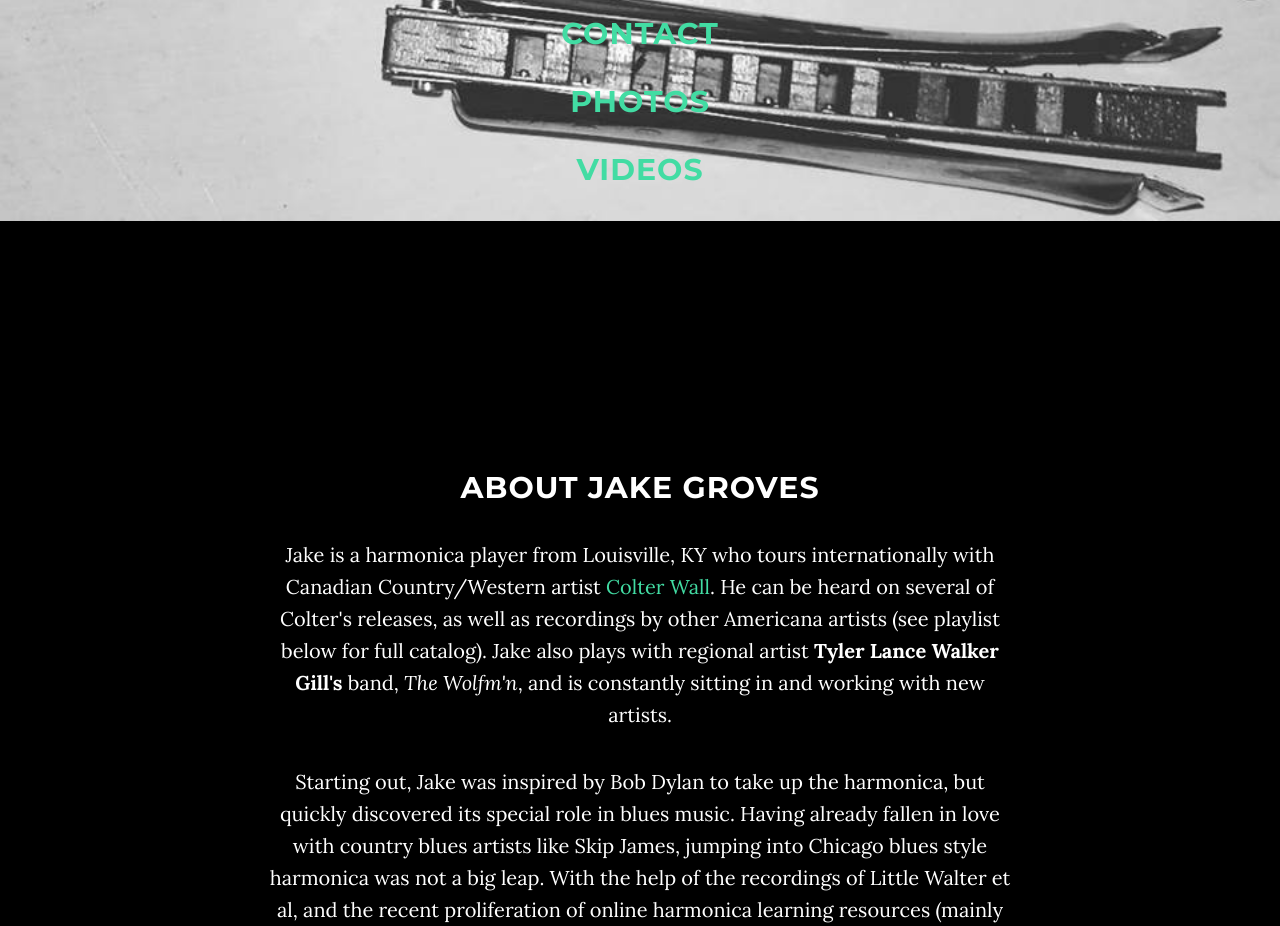
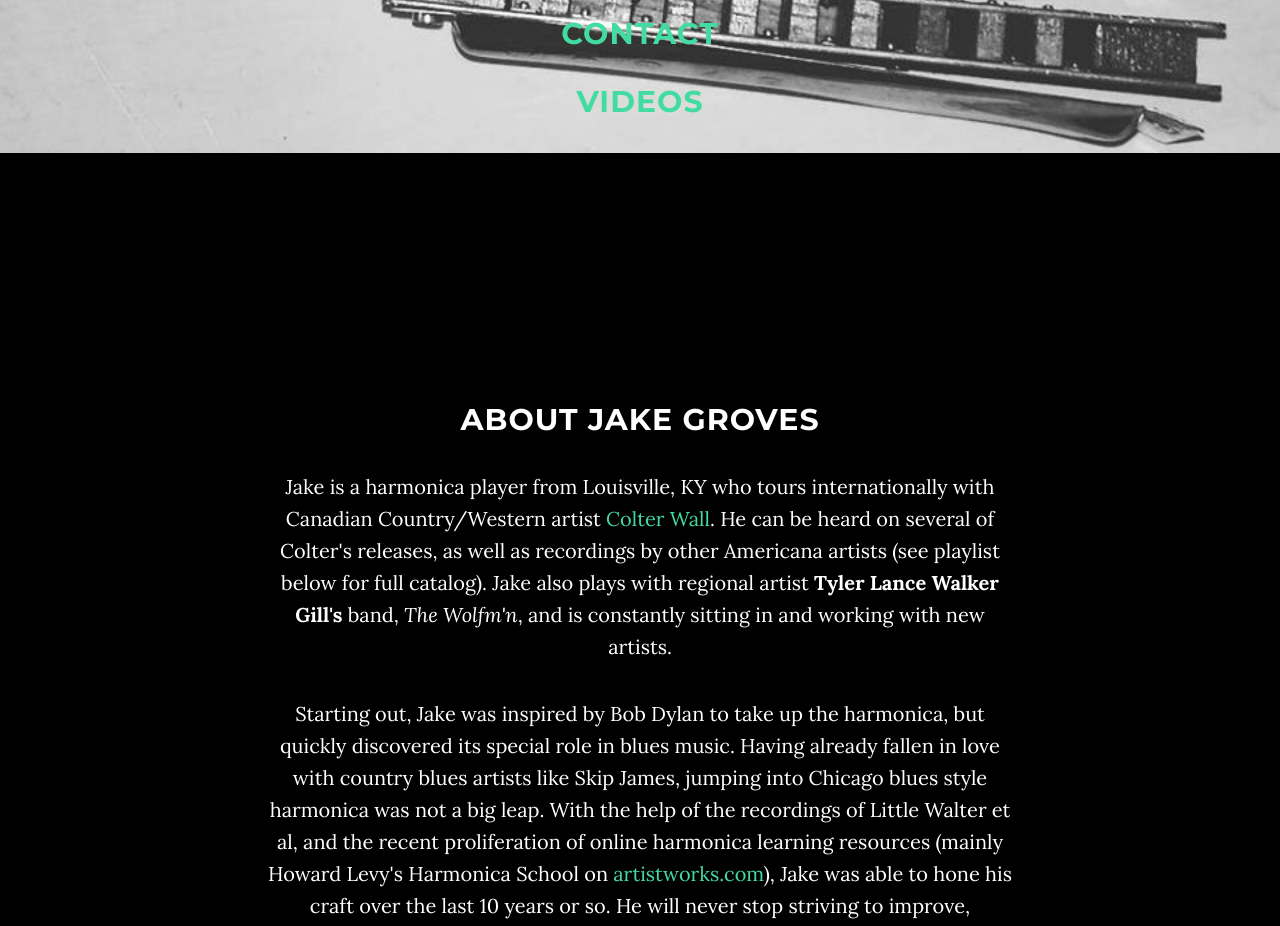
Before and after one commit to unstephenk/jake-groves-music, a website: page index.html in a window 1280 px wide. Shown: the part 728-1654 px from the top of the page. Drawn offline with nearby package versions, Linux system fonts and the light colour scheme; a script that the page names is missing.

Commit message:
removed photo section

```diff
--- a/index.html
+++ b/index.html
@@ -53,7 +53,7 @@
                     <h2><a class="page-scroll" href="#about">About</a></h2>
                     <h2><a class="page-scroll" href="#listen">Listen</a></h2>
                     <h2><a class="page-scroll" href="#contact">Contact</a></h2>
-                    <h2><a class="page-scroll" href="#photos">Photos</a></h2>
+                    <!--<h2><a class="page-scroll" href="#photos">Photos</a></h2> -->
                     <h2><a class="page-scroll" href="#video">Videos</a></h2>
                     </p>
                     <!-- <a href="#about" class="btn btn-circle page-scroll">
@@ -134,7 +134,7 @@
 </section>
 
 <!-- Photo Section -->
-<section id="photos" class="container-fluid content-section text-center">
+<!--<section id="photos" class="container-fluid content-section text-center">
     <div class="photo-section">
         <div class="container">
             <div class="row">
```
